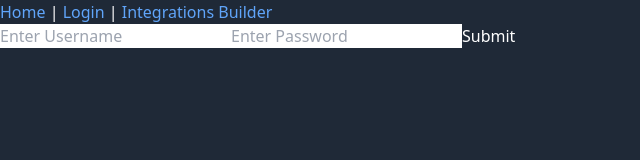
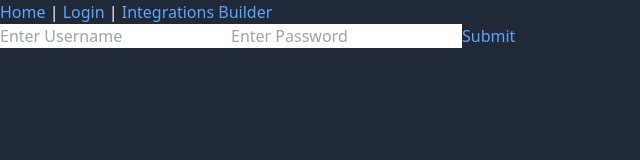
Before and after one commit to mikeyshean/integrations-web, a Next.js app: page /login in a window 1280 px wide. Shown: the top 160 px of the page, without its empty margins (0-640 px from the left). Built offline with nearby package versions, Linux system fonts and the light colour scheme.

Commit message:
Add basic JWT handling with private routes

```diff
--- a/package.json
+++ b/package.json
@@ -18,6 +18,7 @@
     "@types/react-dom": "18.0.9",
     "eslint": "8.30.0",
     "eslint-config-next": "13.1.0",
+    "jwt-decode": "^3.1.2",
     "next": "^13.1.0",
     "react": "^18.2.0",
     "react-dom": "^18.2.0",
--- a/src/app/integrations-builder/layout.tsx
+++ b/src/app/integrations-builder/layout.tsx
@@ -1,20 +1,20 @@
 "use client"
 import ToastContainer from '@/components/toast/ToastContainer'
-import { ToastProvider } from '@/context/toast'
-import { useState } from 'react';
+import { PrivateRoute } from '@/context/AuthContext';
+import { ToastProvider } from '@/context/ToastContext'
 
 
 export default function IntegrationsLayout({children}: {
     children: React.ReactNode;
 }) {
-    const [toasts] = useState([])
-
     return (
-        <div>
+        // <div>
+        <PrivateRoute>
             <ToastProvider>
                 <div>{children}</div>
                 <ToastContainer />
             </ToastProvider>
-        </div>
+        </PrivateRoute>
+        // </div>
     );
 }
--- a/src/app/integrations-builder/page.tsx
+++ b/src/app/integrations-builder/page.tsx
@@ -1,5 +1,5 @@
 "use client"
-import { useToast } from '@/context/toast'
+import { useToast } from '@/context/ToastContext'
 import useIntegrations from 'hooks/useIntegrations'
 
 export default function IntegrationsPage() {
@@ -17,7 +17,7 @@ export default function IntegrationsPage() {
             {
                 integrations && integrations.map((integration, idx) => {
                     return (
-                        <div key={idx} className="text-blue-500 text-lg">
+                        <div key={idx} className="text-blue-500 text-3xl">
                             {integration.name}
                         </div>
                     )
--- a/src/app/layout.tsx
+++ b/src/app/layout.tsx
@@ -1,5 +1,7 @@
+"use client"
 import '../styles/globals.css'
 import Header from '@/components/Header'
+import { AuthProvider } from '@/context/AuthContext';
 
 
 export default function RootLayout({children}: {
@@ -8,8 +10,10 @@ export default function RootLayout({children}: {
     return (
         <html lang="en">
             <body>
-                <Header />
-                {children}
+                <AuthProvider>
+                    <Header />
+                    {children}
+                </AuthProvider>
             </body>
         </html>
     );
--- a/src/app/login/page.tsx
+++ b/src/app/login/page.tsx
@@ -1,9 +1,14 @@
+"use client"
+import { useAuthContext } from "@/context/AuthContext"
+import { useContext } from "react"
 
 
 export default function LoginPage() {
+    const { loginUser } = useAuthContext()
+
     return (
-        <div>
-            <form>
+        <div className="text-blue-400">
+            <form onSubmit={loginUser}>
                 <input type="text" name="username" placeholder="Enter Username" />
                 <input type="password" name="password" placeholder="Enter Password" />
                 <input type="submit"/>
--- a/src/components/Header.tsx
+++ b/src/components/Header.tsx
@@ -1,16 +1,25 @@
 
-import React from "react"
+import React, { useContext } from "react"
 import Link from "next/link"
-
+import { useAuthContext } from "@/context/AuthContext"
 
 const Header = () => {
+    const { isUserAuthenticated, authState } = useAuthContext()
     return (
         <div>
             <Link href="/" className="text-blue-400">Home</Link>
             <span> | </span>
-            <Link href="/login" className="text-blue-400">Login</Link>
+            {isUserAuthenticated() ? (
+                <p>Logout</p>
+            ) : (
+                <Link href="/login" className="text-blue-400">Login</Link>
+            )}
             <span> | </span>
             <Link href="/integrations-builder" className="text-blue-400">Integrations Builder</Link>
+            {
+                isUserAuthenticated() && <p>Hello {authState.first_name}</p>
+            }
+
         </div>
     )
 }
--- a/src/components/toast/ToastContainer.tsx
+++ b/src/components/toast/ToastContainer.tsx
@@ -1,6 +1,6 @@
 "use client"
 import { Fragment, useContext, useEffect, useState } from 'react'
-import { useToastContext } from '@/context/toast'
+import { useToastContext } from '@/context/ToastContext'
 import Toast from './Toast'
 
 export default function ToastContainer() {
--- /dev/null
+++ b/src/context/AuthContext.tsx
@@ -0,0 +1,190 @@
+"use client"
+import React, { createContext, useState, useEffect, useContext } from 'react'
+import jwt_decode from 'jwt-decode'
+import { useRouter } from 'next/navigation'
+
+
+type LoginEvent = {
+    username: { value: string },
+    password: { value: string }
+}
+
+type AuthUser = {
+    token_type: string,
+    exp: number,
+    iat: number,
+    jti: string,
+    user_id: number,
+    first_name: string
+}
+
+// type AuthData = {
+//     loginUser: (e: React.SyntheticEvent<Element, Event>) => {},
+//     user: AuthUser | undefined
+// }
+
+type Token = {
+    token: string,
+    first_name: string
+}
+type AuthData = {
+    loginUser: (e: React.SyntheticEvent<Element, Event>) => {},
+    authState: Token,
+    setAuthState: (token: string) => void,
+    isUserAuthenticated: () => boolean
+
+}
+
+
+// const AuthContext = createContext({loginUser: (e: React.SyntheticEvent<Element, Event>) => {}, user: undefined} as AuthData);
+
+
+const AuthContext = React.createContext({} as AuthData);
+
+function useAuthContext() {
+    return useContext(AuthContext)
+}
+
+
+function AuthProvider({children}: {children: React.ReactNode}) {
+
+    const [authState, setAuthState] = useState({token: '', first_name: ''})
+    const router = useRouter()
+
+    const setUserAuthInfo = (token: string) => {
+        localStorage.setItem("token", token)
+
+        setAuthState({
+            token: token ? token : '',
+            first_name: ''
+        });
+    };
+
+    const isUserAuthenticated = () => !!authState.token
+
+    async function loginUser(e: React.SyntheticEvent<Element, Event>) {
+        e.preventDefault()
+        console.log("logging in")
+        const target = e.target as unknown as LoginEvent
+        const response = await fetch('http://localhost:8000/api/token/', {
+            method: 'POST',
+            headers: {
+                'Content-Type': 'application/json',
+            },
+            body: JSON.stringify({
+                'username': target.username.value,
+                'password': target.password.value
+            })
+        })
+        const data = await response.json()
+
+        if (response.status === 200) {
+            console.log("login successful.. redirecting to /")
+            const user = jwt_decode(data.access) as AuthUser
+            setAuthState({token: data, first_name: user.first_name})
+            localStorage.setItem('authTokens', JSON.stringify(data))
+            router.push("/")
+        } else {
+            alert('Something went wrong!')
+        }
+    }
+
+    useEffect(() => {
+        console.log("AuthProvider useEffect")
+        const storedTokens = localStorage.getItem('authTokens') ? JSON.parse(localStorage.getItem('authTokens') as string) : ''
+        const firstName = storedTokens ? (jwt_decode(storedTokens.access) as AuthUser).first_name : ''
+        if (storedTokens) {
+            console.log(`setAuthState with ${storedTokens}`)
+            setAuthState({token: storedTokens, first_name: firstName})
+        }
+
+    },[])
+
+    return (
+        <AuthContext.Provider
+          value={{
+            authState,
+            setAuthState: (token: string) => setUserAuthInfo(token),
+            isUserAuthenticated,
+            loginUser: loginUser
+          }}
+        >
+         {children}
+        </AuthContext.Provider>
+    );
+};
+
+const PrivateRoute = ({ children }: any) => {
+    const router = useRouter();
+    const { isUserAuthenticated } = useContext(AuthContext);
+
+    const isLoggedIn = isUserAuthenticated();
+
+    useEffect(() => {
+        console.log("protected route use effect")
+        // This could come from a refresh... we should check localStorage for valid token
+        if (!isLoggedIn) {
+            console.log("redirecting from protected route... /login")
+            router.push("/login")
+        }
+    })
+
+
+    return (
+        <>
+            {children}
+        </>
+    )
+};
+
+
+
+
+    // const [authTokens, setAuthTokens] = useState(storedTokens ? JSON.parse(storedTokens) : null)
+    // const [user, setUser] = useState(storedUser as AuthUser)
+    // const router = useRouter()
+
+    // async function loginUser(e: React.SyntheticEvent<Element, Event>) {
+    //     e.preventDefault()
+    //     console.log("logging in")
+    //     const target = e.target as unknown as LoginEvent
+    //     const response = await fetch('http://localhost:8000/api/token/', {
+    //         method: 'POST',
+    //         headers: {
+    //             'Content-Type': 'application/json',
+    //         },
+    //         body: JSON.stringify({
+    //             'username': target.username.value,
+    //             'password': target.password.value
+    //         })
+    //     })
+    //     const data = await response.json()
+
+    //     if (response.status === 200) {
+    //         console.log("login successful")
+    //         setAuthTokens(data)
+    //         setUser(jwt_decode(data.access))
+    //         localStorage.setItem('authTokens', JSON.stringify(data))
+    //         router.push("/")
+    //     } else {
+    //         alert('Something went wrong!')
+    //     }
+    // }
+
+    // let authData = {
+    //     loginUser: loginUser,
+    //     user: user
+    // }
+
+    // useEffect(() => {
+    //     authData.user = user
+    // }, [user])
+
+    // return (
+    //     <AuthContext.Provider value={authData}>
+    //             {children}
+    //     </AuthContext.Provider>
+    // )
+// }
+
+export { useAuthContext, AuthProvider, PrivateRoute }
--- a/src/context/toast.tsx
+++ b/src/context/ToastContext.tsx
@@ -19,11 +19,11 @@ function useToast() {
 function ToastProvider({children}: {
     children: React.ReactNode;
 }) {
-    const [toasts, setToastList] = useState<Toast[]>([]);
+    const [toasts, setToasts] = useState<Toast[]>([]);
 
     function addToast(toast: Toast) {
         console.log(toast)
-        setToastList([...toasts, toast])
+        setToasts([...toasts, toast])
     }
 
     return (
@@ -35,4 +35,4 @@ function ToastProvider({children}: {
     );
   };
 
-  export {ToastProvider, useToast, useToastContext}
+  export { useToast, useToastContext, ToastProvider }
```
Also changed, not shown: 2 other files (tests, documents, lock files or other folders).
